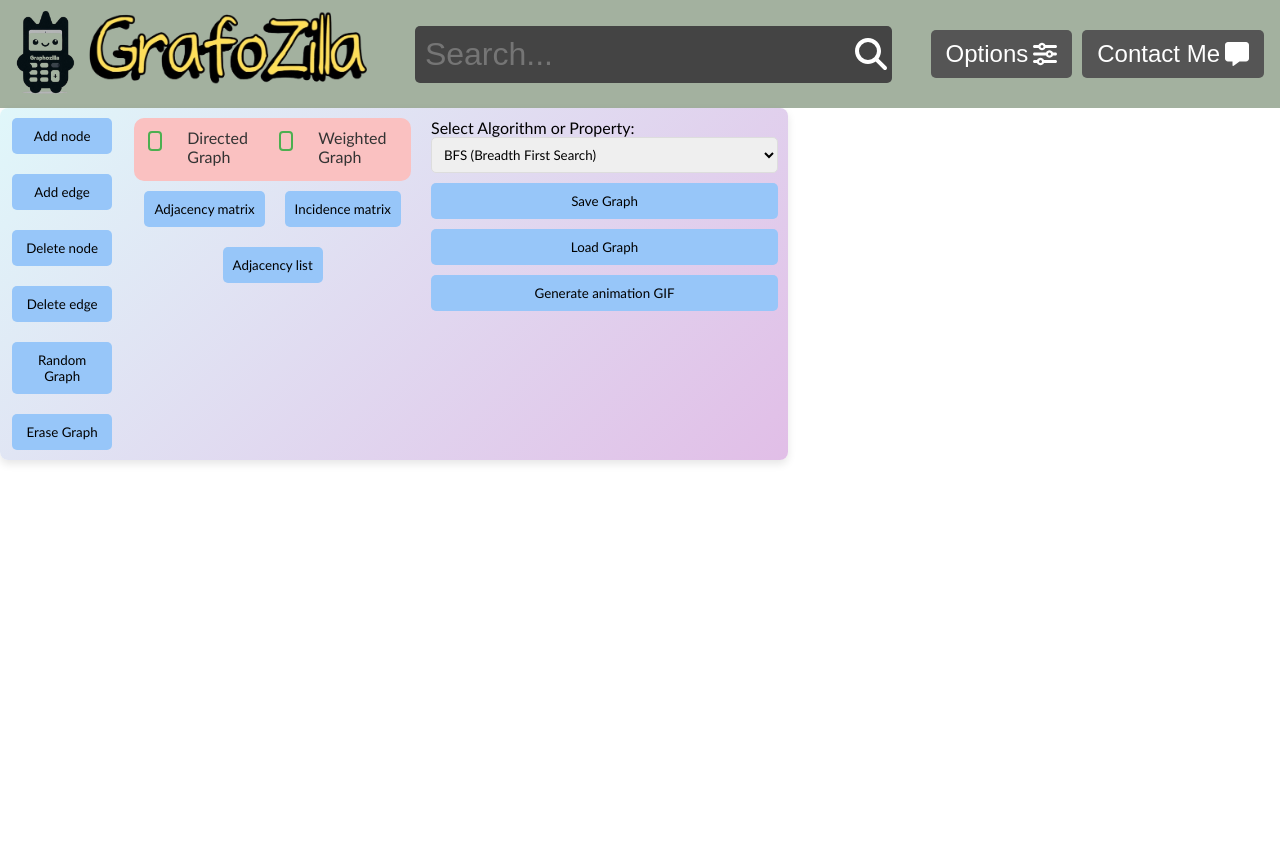
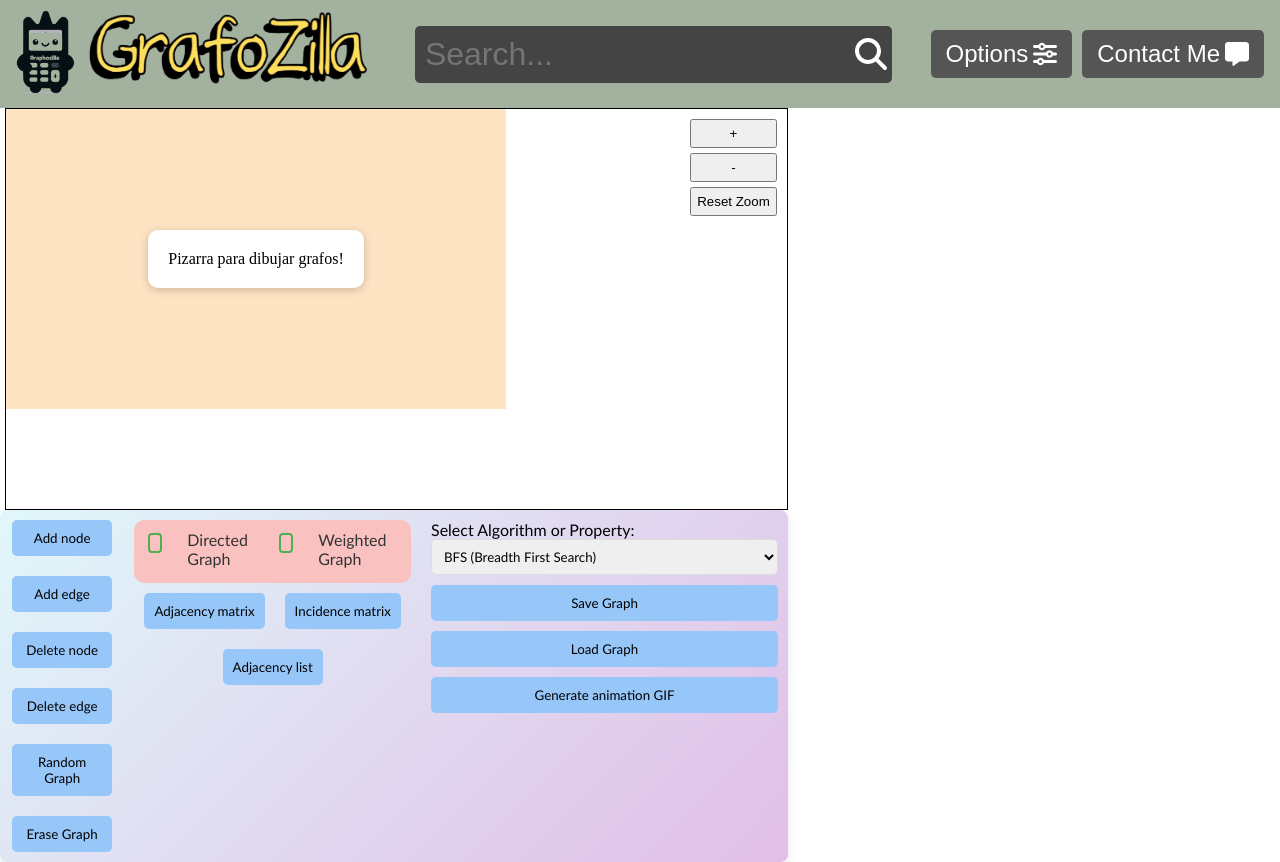
Before and after one commit to dev1d123/GrafoZilla, a Vue app in the folder grafozilla/: page / in a window 1280 px wide. Before the commit the page ends 800 px from the top, so only its background shows below. Built offline with nearby package versions, Linux system fonts and the light colour scheme.

Commit message:
Added board to draw graphs

```diff
--- a/grafozilla/src/components/GraphMain.vue
+++ b/grafozilla/src/components/GraphMain.vue
@@ -1,6 +1,7 @@
 <template>
     <NavBar></NavBar>
     <div class="div">
+        <GraphVisualization></GraphVisualization>
         <GraphOptions></GraphOptions>
     </div>
 </template>
@@ -9,11 +10,13 @@
   import { defineComponent } from 'vue';
   import NavBar from './NavBar.vue';
   import GraphOptions from './GraphOptions.vue';
+  import GraphVisualization from './GraphVisualization.vue';
   export default defineComponent({
     name: 'GraphMain',
     components: {
         GraphOptions,
-        NavBar
+        NavBar,
+        GraphVisualization
     },
   });
 
--- a/grafozilla/src/components/GraphVisualization.vue
+++ b/grafozilla/src/components/GraphVisualization.vue
@@ -1,16 +1,114 @@
 <template>
-    <div class="div">wafsdfdfa</div>
+  <div class="board-container">
+    <div class="controls">
+      <button @click="zoomIn">+</button>
+      <button @click="zoomOut">-</button>
+      <button @click="resetZoom">Reset Zoom</button>
+    </div>
+    <div
+      class="board"
+      ref="board"
+      :style="{ transform: `scale(${zoomLevel}) translate(${translateX}px, ${translateY}px)` }"
+    >
+      <div class="content">
+        Pizarra para dibujar grafos!
+      </div>
+    </div>
+  </div>
 </template>
 
 <script lang="ts">
-  import { defineComponent } from 'vue';
+import { defineComponent, ref, computed } from 'vue';
 
-  export default defineComponent({
-    name: 'GraphVisualization',
-  });
+export default defineComponent({
+  name: 'GraphVisualization',
+  setup() {
+    const zoomLevel = ref(1);
+    const translateX = ref(0);
+    const translateY = ref(0);
 
+    const zoomIn = () => {
+      zoomLevel.value = Math.min(zoomLevel.value + 0.1, 3);
+    };
+
+    const zoomOut = () => {
+      zoomLevel.value = Math.max(zoomLevel.value - 0.1, 0.5);
+    };
+
+    const resetZoom = () => {
+      zoomLevel.value = 1;
+      translateX.value = 0;
+      translateY.value = 0;
+    };
+    const handleKeyPress = (event: KeyboardEvent) => {
+      if (event.key === '+') {
+        zoomIn();
+      } else if (event.key === '-') {
+        zoomOut();
+      }
+    };
+
+    window.addEventListener('keydown', handleKeyPress);
+
+    const beforeUnmount = () => {
+      window.removeEventListener('keydown', handleKeyPress);
+    };
+
+
+
+    return {
+      zoomLevel,
+      translateX,
+      translateY,
+      zoomIn,
+      zoomOut,
+      resetZoom,
+      beforeUnmount,
+
+    };
+  },
+});
 </script>
 
 <style scoped>
+  .board-container {
+    position: relative;
+    width: 61%;
+    height: 400px;
+    margin-left: 5px;
+    border: 1px solid black;
+    overflow: hidden;
+  }
 
+  .controls {
+    position: absolute;
+    top: 10px;
+    right: 10px;
+    display: flex;
+    flex-direction: column;
+  }
+
+  .controls button {
+    z-index: 999;
+    margin-bottom: 5px;
+    padding: 5px;
+    cursor: pointer;
+  }
+
+  .board {
+    width: 500px;
+    height: 300px;
+    background-color: bisque;
+    display: flex;
+    align-items: center;
+    justify-content: center;
+    overflow: hidden;
+  }
+
+  .content {
+    background-color: white;
+    padding: 20px;
+    border-radius: 10px;
+    box-shadow: 0 2px 10px rgba(0, 0, 0, 0.2);
+  }
 </style>
```
